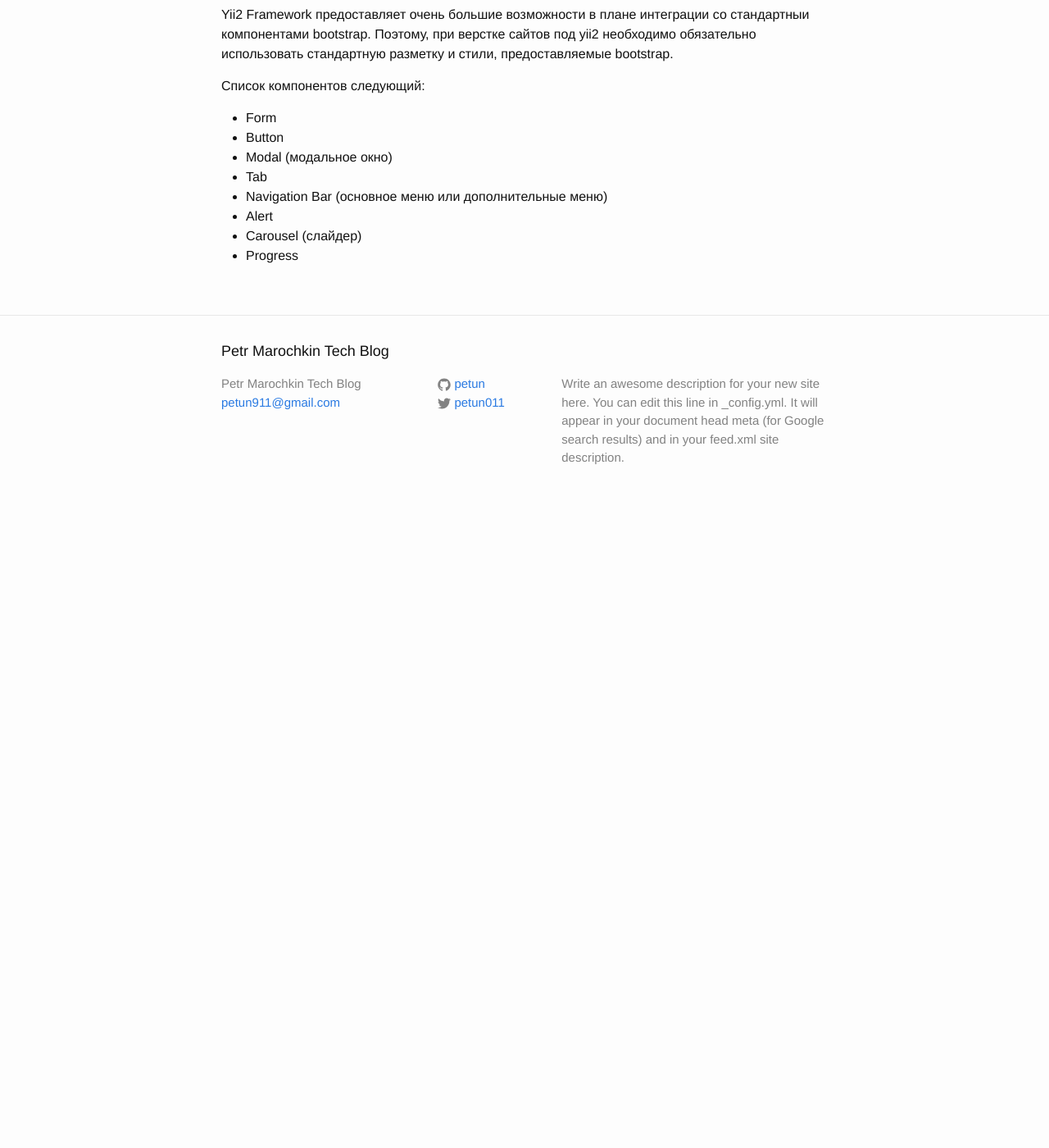
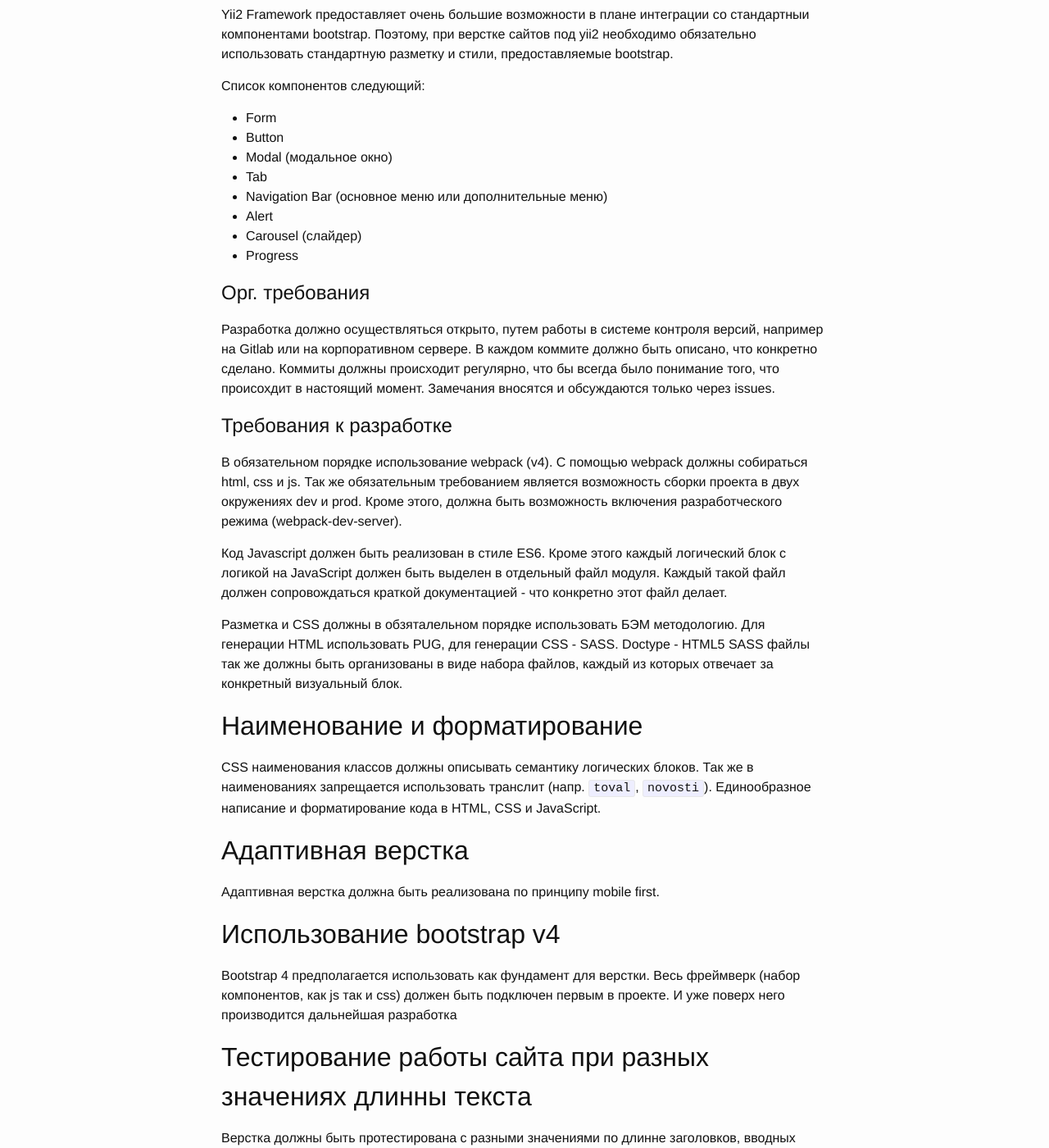
Before and after one commit to petun/petun.github.io, a Jekyll site: the page built from _posts/2016-08-03-html-requirments-for-bootstrap.markdown, in a window 1280 px wide and 1400 px high, scrolled down 2756 px. Shown: the whole window at 82% size. Built offline with Jekyll 4.4.1, drawn with Linux system fonts in a browser that asks for light colours; before the commit the page ends 3386 px from its top, so only the background shows below that; some of the changed text lies outside the part shown.

Commit message:
Update 2016-08-03-html-requirments-for-bootstrap.markdown (#1)
* Update 2016-08-03-html-requirments-for-bootstrap.markdown

* Update 2016-08-03-html-requirments-for-bootstrap.markdown

* Update 2016-08-03-html-requirments-for-bootstrap.markdown

* Update 2016-08-03-html-requirments-for-bootstrap.markdown

* Update 2016-08-03-html-requirments-for-bootstrap.markdown

* Update 2016-08-03-html-requirments-for-bootstrap.markdown

* Update 2016-08-03-html-requirments-for-bootstrap.markdown

* Update 2016-08-03-html-requirments-for-bootstrap.markdown

* Update 2016-08-03-html-requirments-for-bootstrap.markdown

```diff
--- a/_posts/2016-08-03-html-requirments-for-bootstrap.markdown
+++ b/_posts/2016-08-03-html-requirments-for-bootstrap.markdown
@@ -146,3 +146,38 @@ Yii2 Framework предоставляет очень большие возмож
 [сетки bootstrap]: http://getbootstrap.com/css/#grid
 [набор классов]: http://getbootstrap.com/css/#buttons
 [стандартных классов]: http://getbootstrap.com/css/#forms
+
+
+# Орг. требования
+Разработка должно осуществляться открыто, путем работы в системе контроля версий, например на Gitlab или на корпоративном сервере. В каждом коммите должно быть описано, что конкретно сделано. Коммиты должны происходит регулярно, что бы всегда было понимание того, что происохдит в настоящий момент.
+Замечания вносятся и обсуждаются только через issues.
+
+# Требования к разработке
+В обязательном порядке использование webpack (v4). С помощью webpack должны собираться html, css и js.
+Так же обязательным требованием является возможность сборки проекта в двух окружениях dev и prod.
+Кроме этого, должна быть возможность включения разработческого режима (webpack-dev-server).
+
+Код Javascript должен быть реализован в стиле ES6. Кроме этого каждый логический блок с логикой на JavaScript должен быть выделен в отдельный файл модуля. Каждый такой файл должен сопровождаться краткой документацией - что конкретно этот файл делает.
+
+Разметка и CSS должны в обзяталельном порядке использовать БЭМ методологию. Для генерации HTML использовать PUG, для генерации CSS - SASS. Doctype - HTML5
+SASS файлы так же должны быть организованы в виде набора файлов, каждый из которых отвечает за конкретный визуальный блок.
+
+## Наименование и форматирование
+CSS наименования классов должны описывать семантику логических блоков. Так же в наименованиях запрещается использовать транслит (напр. `toval`, `novosti`). Единообразное написание и форматирование кода в HTML, CSS и JavaScript.
+
+## Адаптивная верстка
+Адаптивная верстка должна быть реализована по принципу mobile first.
+
+## Использование bootstrap v4
+Bootstrap 4 предполагается использовать как фундамент для верстки. Весь фреймверк (набор компонентов, как js так и css) должен быть подключен первым в проекте. И уже поверх него производится дальнейшая разработка
+
+## Тестирование работы сайта при разных значениях длинны текста
+Верстка должны быть протестирована с разными значениями по длинне заголовков, вводных текстов и т.д.
+
+
+# Валидация верстки
+Расположение блоков должно быть 1:1 по сравнению с макетом. Допускается расхождение до 5px для текста.
+
+Все документы должны проходить валидность на http://validator.w3.org
+
+Весь код на JS и CSS должен быть валидным. Валидность проверяется инструментами CSSLint и JSLint
```
